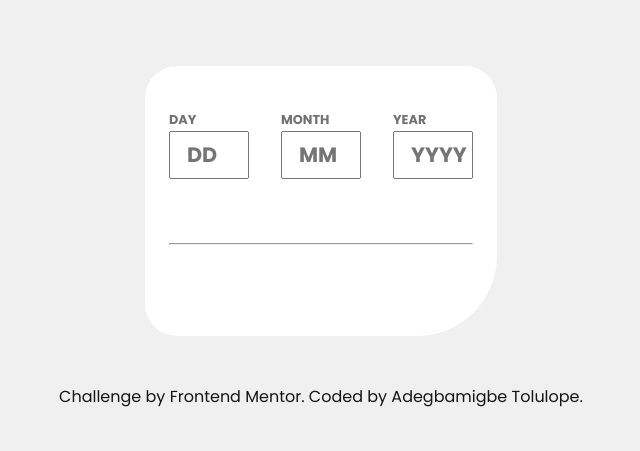
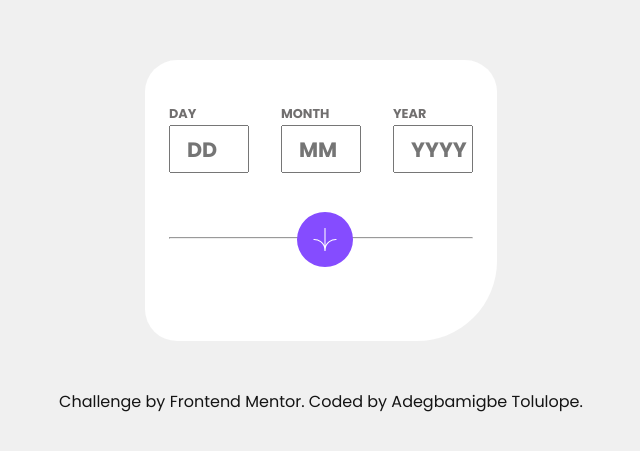
Before and after one commit to TheTreeveloper/Age-calculator-app, a React (Vite) app: page / in a window 1280 px wide. Shown: the part 163-614 px from the top of the page, without its empty margins (319-959 px from the left). Built offline with nearby package versions, Linux system fonts and the light colour scheme.

Commit message:
updated Parameters

```diff
--- a/src/parameters.jsx
+++ b/src/parameters.jsx
@@ -22,8 +22,10 @@ export const Parameters = () => {
 export const LineBreak = () => {
     return (
         <>
-        <hr />
-        <img src="../public/images/icon-arrow.svg" alt="" />
+        <div className="linebreak">
+            <hr />
+            <img src="./public/images/icon-arrow.svg" alt="arrow down" className="arrow-icon"/>
+        </div>
         </>
     );
 }
```
